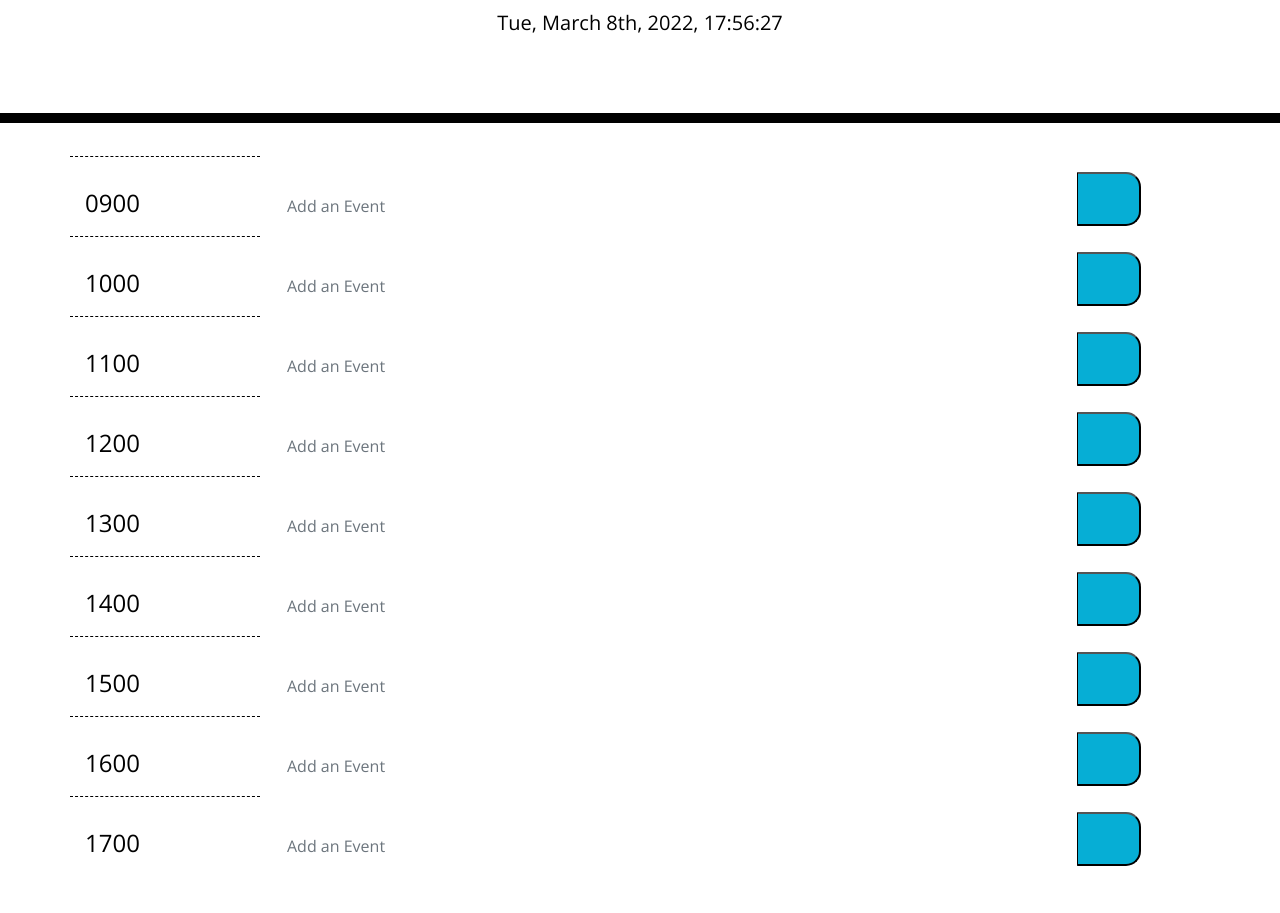
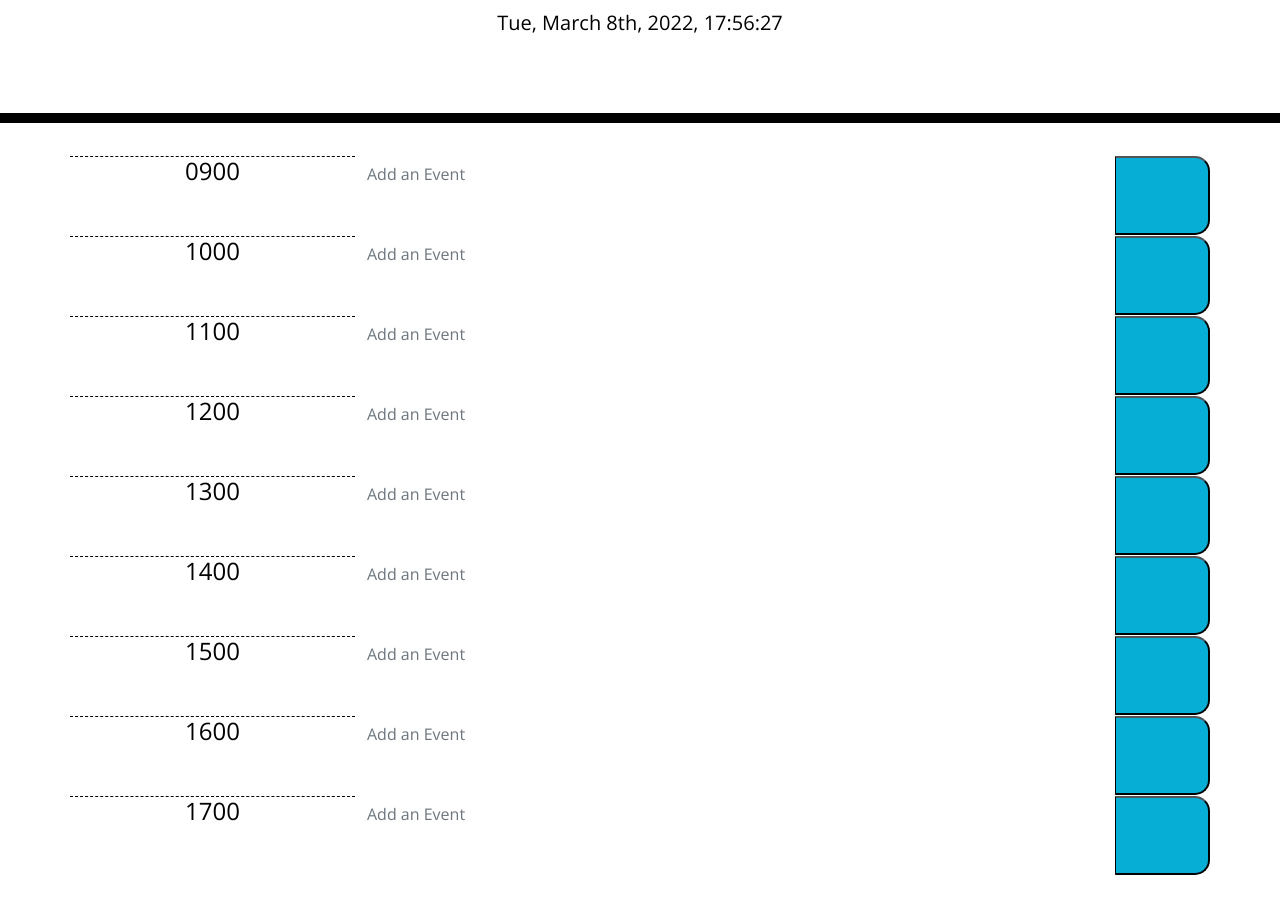
Before and after one commit to pixiepucker/work-scheduler, a plain HTML site: page index.html in a window 1280 px wide. Shown: the part 181-1094 px from the top of the page. After the commit the page ends 1056 px from the top, so only its background shows below. Drawn offline with nearby package versions, Linux system fonts and the light colour scheme; a web font is replaced by a local one.

Commit message:
reduced # of divs to increase readability, deleted vars for hour delegation

```diff
--- a/assets/js/script.js
+++ b/assets/js/script.js
@@ -4,13 +4,5 @@ var timedEvents = {};
 var currentDate = moment().format("ddd, MMMM Do, YYYY, HH:mm:ss");
 $("#currentDay").append(currentDate);
 
+//create var to set time for each hour
 //apply color to timeblocks based on time
-var hour1 = moment().set('hour, 9');
-var hour2 = moment().set('hour', 10);
-var hour3 = moment().set('hour', 11);
-var hour4 = moment().set('hour', 12);
-var hour5 = moment().set('hour', 13);
-var hour6 = moment().set('hour', 14);
-var hour7 = moment().set('hour', 15);
-var hour8 = moment().set('hour', 16);
-var hour9 = moment().set('hour', 17);
--- a/index.html
+++ b/index.html
@@ -20,141 +20,87 @@
       <p id="currentDay" class="lead"></p>
     </header>
 
-    <div class="container d-flex flex-column">
+    <div class="container d-block">
       <!-- Timeblocks go here -->
       <!--need 9 rows with 3 columns, starting with the row for 0900 ending with row for 1700-->
-      <div class="row row-cols-3 justify-content-around">
-        <div class="col hour">
-          <h4>0900</h4>
-        </div>
-        <div class="col-8 time-block">
-          <textarea class="form-control" placeholder="Add an Event"></textarea>
-        </div>
-        <div class="col">
-          <button class="saveBtn" type="button">
+      <div id='first' class="row time-block">
+        <div class="col hour"><h4>0900</h4></div>
+          <textarea class="col-8 form-control" placeholder="Add an Event"></textarea>
+          <button class="col-1 saveBtn" type="button">
             <span class="oi oi-task mb-2"></span>
           </button>
       </div>
-      </div>
         <!--hour 1 end-->
         <!--hour 2 start-->
-      <div class="row row-cols-3 justify-content-around">
-        <div class="col hour">
-          <h4>1000</h4>
-        </div>
-        <div class="col-8 time-block">
-          <textarea class="form-control" placeholder="Add an Event"></textarea>
-        </div>
-        <div class="col">
-          <button class="saveBtn" type="button">
+        <div id='second' class="row time-block">
+          <div class="col hour"><h4>1000</h4></div>
+            <textarea class="col-8 form-control" placeholder="Add an Event"></textarea>
+            <button class="col-1 saveBtn" type="button">
               <span class="oi oi-task mb-2"></span>
             </button>
         </div>
-      </div>
         <!--hour 2 end-->
         <!--hour 3 start-->
-      <div class="row row-cols-3 justify-content-around">
-        <div class="col hour">
-          <h4>1100</h4>
-        </div>
-        <div class="col-8 time-block">
-          <textarea class="form-control" placeholder="Add an Event"></textarea>
-        </div>
-        <div class="col">
-          <button class="saveBtn" type="button">
+        <div id='third' class="row time-block">
+          <div class="col hour"><h4>1100</h4></div>
+            <textarea class="col-8 form-control" placeholder="Add an Event"></textarea>
+            <button class="col-1 saveBtn" type="button">
               <span class="oi oi-task mb-2"></span>
             </button>
         </div>
-      </div>
         <!--hour 3 end-->
         <!--hour 4 start-->
-      <div class="row row-cols-3 justify-content-around">
-        <div class="col hour">
-          <h4>1200</h4>
-        </div>
-        <div class="col-8 time-block">
-          <textarea class="form-control" placeholder="Add an Event"></textarea>
-        </div>
-        <div class="col">
-          <button class="saveBtn" type="button">
+        <div id='fourth' class="row time-block">
+          <div class="col hour"><h4>1200</h4></div>
+            <textarea class="col-8 form-control" placeholder="Add an Event"></textarea>
+            <button class="col-1 saveBtn" type="button">
               <span class="oi oi-task mb-2"></span>
             </button>
         </div>
-      </div>
         <!--hour 4 end-->
         <!--hour 5 start-->
-      <div class="row row-cols-3 justify-content-around">
-        <div class="col hour">
-          <h4>1300</h4>
-        </div>
-        <div class="col-8 time-block">
-          <textarea class="form-control" placeholder="Add an Event"></textarea>
-        </div>
-        <div class="col">
-          <button class="saveBtn" type="button">
+        <div id='fifth' class="row time-block">
+          <div class="col hour"><h4>1300</h4></div>
+            <textarea class="col-8 form-control" placeholder="Add an Event"></textarea>
+            <button class="col-1 saveBtn" type="button">
               <span class="oi oi-task mb-2"></span>
             </button>
         </div>
-      </div>
         <!--hour 5 end-->
         <!--hour 6 start-->
-      <div class="row row-cols-3 justify-content-around">
-        <div class="col hour">
-          <h4>1400</h4>
-        </div>
-        <div class="col-8 time-block">
-          <textarea class="form-control" placeholder="Add an Event"></textarea>
-        </div>
-        <div class="col">
-          <button class="saveBtn" type="button">
+        <div id='sixth' class="row time-block">
+          <div class="col hour"><h4>1400</h4></div>
+            <textarea class="col-8 form-control" placeholder="Add an Event"></textarea>
+            <button class="col-1 saveBtn" type="button">
               <span class="oi oi-task mb-2"></span>
             </button>
         </div>
-      </div>
         <!--hour 6 end-->
         <!--hour 7 start-->
-      <div class="row row-cols-3 justify-content-around">
-        <div class="col hour">
-          <h4>1500</h4>
-        </div>
-        <div class="col-8 time-block">
-          <textarea class="form-control" placeholder="Add an Event"></textarea>
-        </div>
-        <div class="col">
-          <button class="saveBtn" type="button">
+        <div id='seventh' class="row time-block">
+          <div class="col hour"><h4>1500</h4></div>
+            <textarea class="col-8 form-control" placeholder="Add an Event"></textarea>
+            <button class="col-1 saveBtn" type="button">
               <span class="oi oi-task mb-2"></span>
             </button>
         </div>
-      </div>
         <!--hour 7 end-->
         <!--hour 8 start-->
-      <div class="row row-cols-3 justify-content-around">
-        <div class="col hour">
-          <h4>1600</h4>
-        </div>
-        <div class="col-8 time-block">
-          <textarea class="form-control" placeholder="Add an Event"></textarea>
-        </div>
-        <div class="col">
-          <button class="saveBtn" type="button">
+        <div id='eighth' class="row time-block">
+          <div class="col hour"><h4>1600</h4></div>
+            <textarea class="col-8 form-control" placeholder="Add an Event"></textarea>
+            <button class="col-1 saveBtn" type="button">
               <span class="oi oi-task mb-2"></span>
             </button>
         </div>
-      </div>
         <!--hour 8 end-->
         <!--hour 9 start-->
-      <div class="row row-cols-3 justify-content-around">
-        <div class="col hour">
-          <h4>1700</h4>
-        </div>
-        <div class="col-8 time-block">
-          <textarea class="form-control" placeholder="Add an Event"></textarea>
-        </div>
-        <div class="col">
-          <button class="saveBtn" type="button">
+        <div id='ninth' class="row time-block">
+          <div class="col hour"><h4>1700</h4></div>
+            <textarea class="col-8 form-control" placeholder="Add an Event"></textarea>
+            <button class="col-1 saveBtn" type="button">
               <span class="oi oi-task mb-2"></span>
             </button>
-        </div>
         </div>
         <!--hour 9 end-->
     </div>
```
Lines whose indentation alone changed are shown as unchanged.
